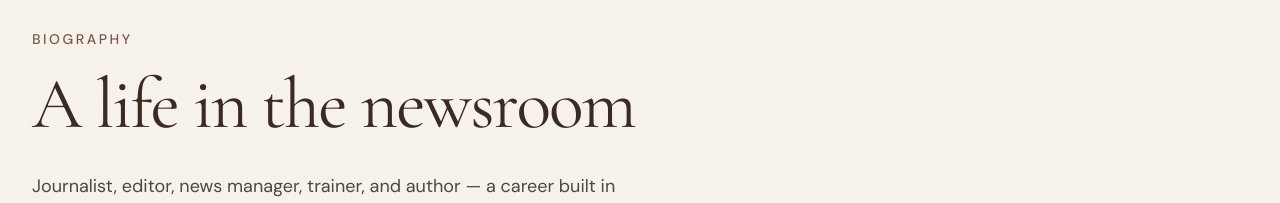
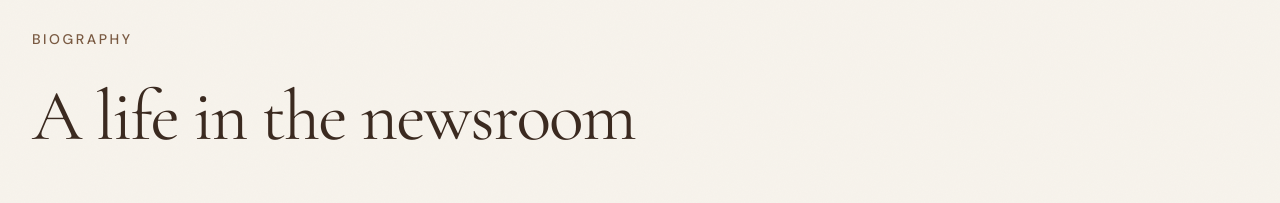
Before and after one commit to MPcooray/Waruna-Sanjeewa-portfolio, a Next.js app: page /about in a window 1280 px wide. Shown: the part 131-334 px from the top of the page. Built offline with nearby package versions, Linux system fonts and the light colour scheme; no server answers.

Commit message:
Fix the line space issue

```diff
--- a/src/components/layout/PageIntro.tsx
+++ b/src/components/layout/PageIntro.tsx
@@ -15,7 +15,7 @@ export function PageIntro({
     <header className="bg-ivory pt-28 pb-12 sm:pt-32 sm:pb-16 md:pt-40 md:pb-20">
       <div className="mx-auto max-w-7xl px-5 md:px-8">
         <Kicker>{kicker}</Kicker>
-        <h1 className="font-display mt-5 max-w-4xl text-4xl leading-[1.05] tracking-tight text-deep sm:text-5xl md:text-7xl md:leading-[0.95]">
+        <h1 className="font-display mt-5 max-w-4xl text-4xl leading-[1.1] tracking-tight text-deep sm:text-5xl md:text-7xl md:leading-[1.3]">
           {title}
         </h1>
         {lede && <p className="mt-8 max-w-2xl text-lg leading-8 text-ink/80">{lede}</p>}
```
